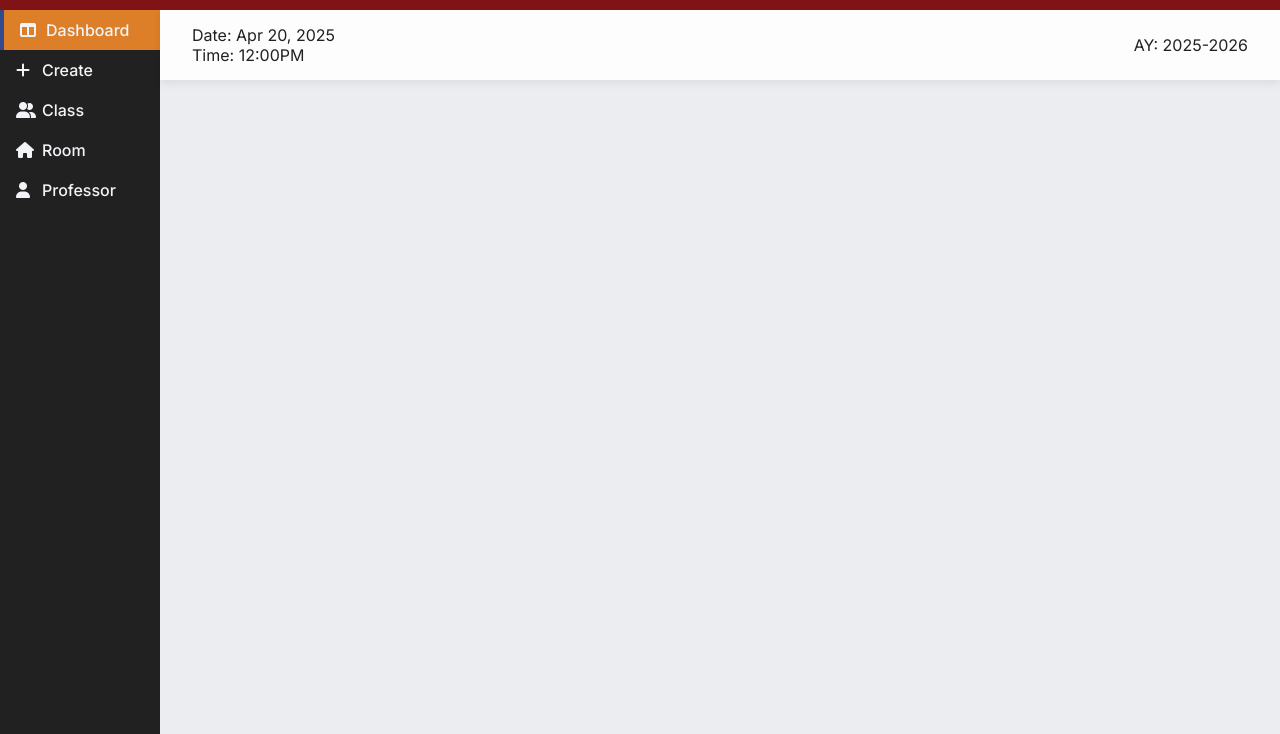
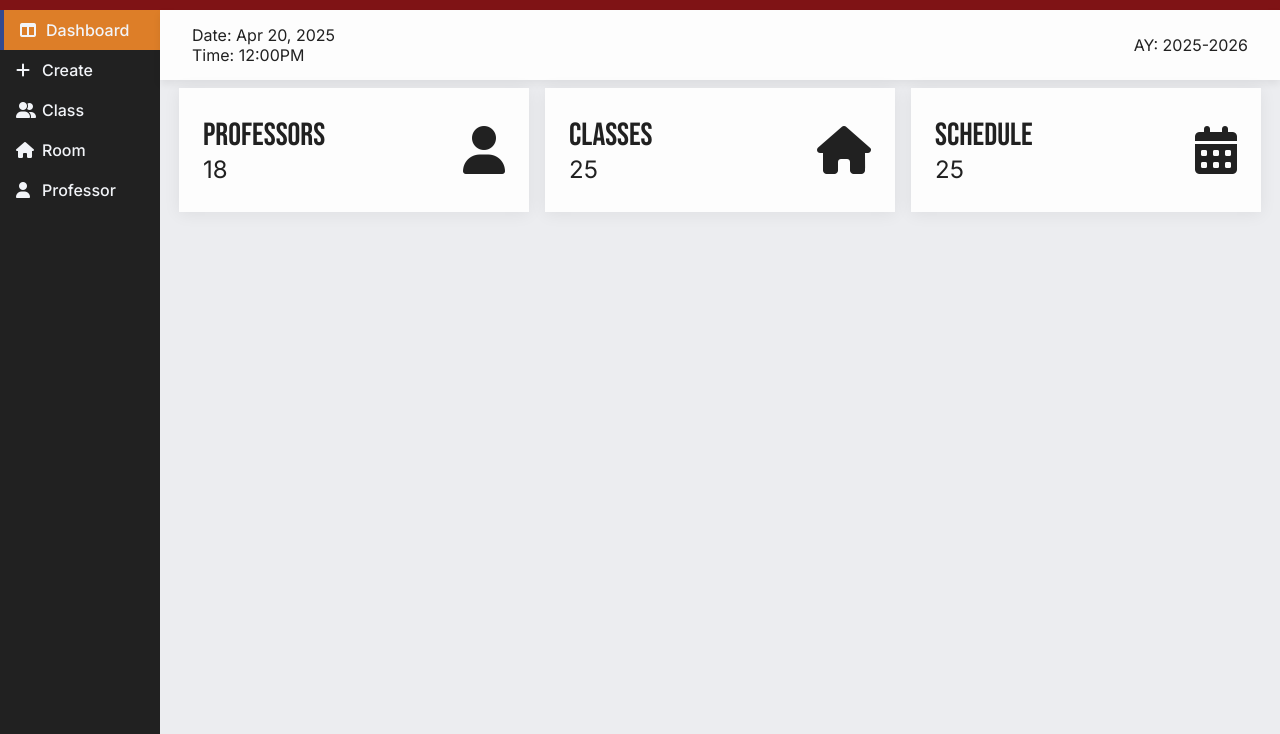
Before and after one commit to mark-well/ITEC_106_APPDEV_UI, a website: page public/dashboard.html in a window 1280 px wide. Shown: the part 66-800 px from the top of the page. Drawn offline with nearby package versions, Linux system fonts and the light colour scheme; a web font is replaced by a local one.

Commit message:
feat: add widgets

```diff
--- a/public/css/dashboard.css
+++ b/public/css/dashboard.css
@@ -1,18 +1,62 @@
+
+main > .body-content {
+    display: flex;
+    flex-direction: column;
+}
 
 main > .body-content .datetime-wrapper {
     display: flex;
     flex-direction: row;
     background-color: var(--soft-white);
     min-height: 4.375rem;
+    max-height: 4.375rem;
     width: 100%;
     color: var(--dark);
     justify-content: space-between;
     align-items: center;
     padding: 0.5rem 2rem;
     box-shadow: 0 4px 8px 0 hsla(0, 0%, 0%, calc(1 / 15));
+    flex-grow: 1;
 }
 
 main > .body-content .datetime-wrapper .datetime {
     display: flex;
     flex-direction: column;
 }
+
+/* Main dashboard */
+main > .body-content .dashboard {
+    /* background-color: greenyellow; */
+    flex-grow: 2;
+    padding: 0.5rem 0;
+    row-gap: 2rem;
+}
+
+main > .body-content .widgets {
+    display: flex;
+    flex-direction: row;
+    width: 100%;
+    column-gap: 1rem;
+    justify-content: center;
+}
+
+main > .body-content .widgets .widget {
+    min-width: 21.875rem;
+    min-height: 7.75rem;
+    background-color: var(--soft-white);
+    padding: 1rem 1.5rem;
+    color: var(--dark);
+    display: flex;
+    flex-direction: row;
+    justify-content: space-between;
+    align-items: center;
+    box-shadow: 0 2px 16px 0 hsla(0, 0%, 0%, calc(1 / 15));
+}
+
+main > .body-content .widgets .widget .label {
+    font-size: 2rem;
+}
+
+main > .body-content .widgets .widget .count {
+    font-size: 1.5rem;
+}
--- a/public/dashboard.html
+++ b/public/dashboard.html
@@ -40,6 +40,7 @@
             <a class="inter-medium" href="/professor.html"><i class="fa-solid fa-user fa-1x"></i> Professor</a>
         </nav>
         <div class="body-content">
+            <!-- Date Time top bar -->
             <div class="datetime-wrapper">
                 <div class="datetime">
                     <time id="current-date" datetime="2025-4-20">Date: Apr 20, 2025</time>
@@ -47,6 +48,38 @@
                 </div>
                 <div id="academic-year" class="ay-wrapper">
                     AY: 2025-2026
+                </div>
+            </div>
+
+            <!-- Dashboard -->
+            <div class="dashboard">
+                <div class="widgets">
+                    <!-- Widget 1 -->
+                    <div class="widget widget-prof">
+                        <div class="label-wrapper">
+                            <h3 class="label bebas-neue-regular">Professors</h3>
+                            <h3 class="count inter-regular">18</h3>
+                        </div>
+                        <i class="fa-solid fa-user fa-3x"></i>
+                    </div>
+
+                    <!-- Widget 2 -->
+                    <div class="widget widget-class">
+                        <div class="label-wrapper">
+                            <h3 class="label bebas-neue-regular">Classes</h3>
+                            <h3 class="count inter-regular">25</h3>
+                        </div>
+                        <i class="fa-solid fa-house fa-3x"></i>
+                    </div>
+
+                    <!-- Widget 3 -->
+                    <div class="widget widget-sched">
+                        <div class="label-wrapper">
+                            <h3 class="label bebas-neue-regular">Schedule</h3>
+                            <h3 class="count inter-regular">25</h3>
+                        </div>
+                        <i class="fa-solid fa-calendar-days fa-3x"></i>
+                    </div>
                 </div>
             </div>
         </div>
```
